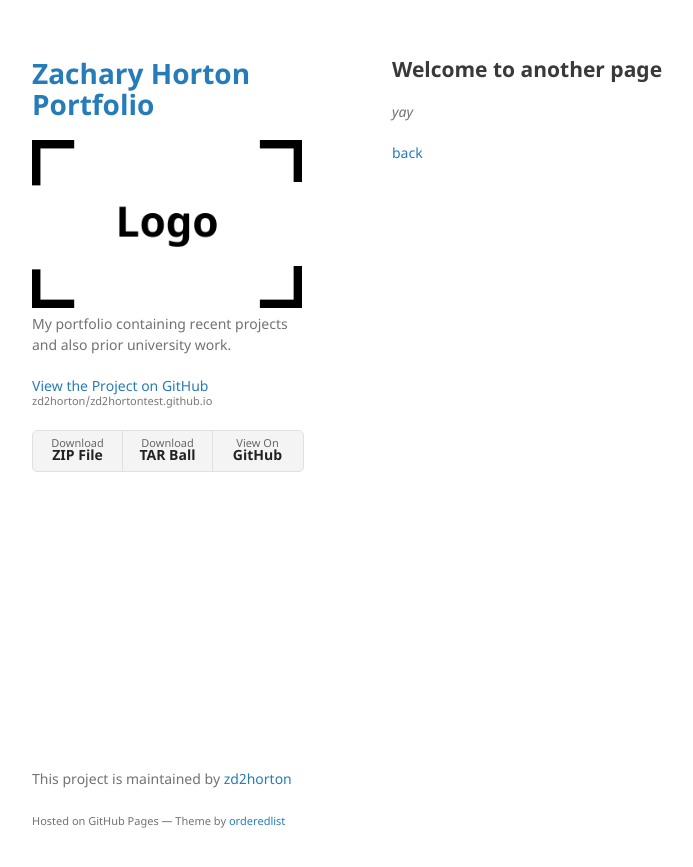
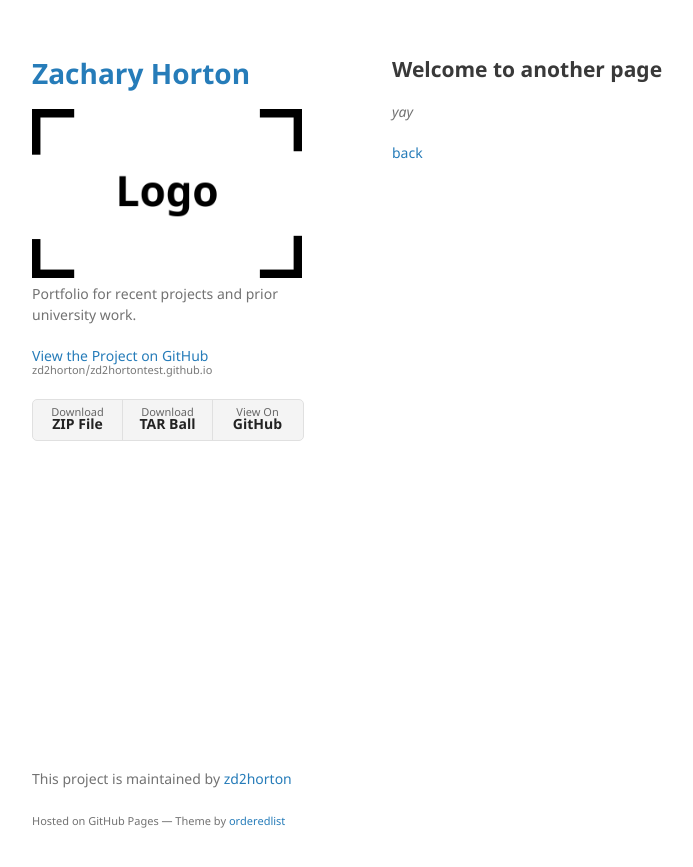
Before and after one commit to zd2horton/zd2hortontest.github.io, a Jekyll site: the page built from another-page.md, in a window 1280 px wide. Shown: the top 867 px of the page, without its empty margins (178-871 px from the left). Built offline with Jekyll 4.4.1, drawn with Linux system fonts in a browser that asks for light colours; our own code applies the rules of GitHub Pages for plain Markdown files.

Commit message:
Update _config.yml

```diff
--- a/_config.yml
+++ b/_config.yml
@@ -1,6 +1,6 @@
-title: Zachary Horton Portfolio
+title: Zachary Horton
 logo: /assets/img/logo.png
-description: My portfolio containing recent projects and also prior university work.
+description: Portfolio for recent projects and prior university work.
 show_downloads: true
 google_analytics:
 theme: jekyll-theme-minimal
```
